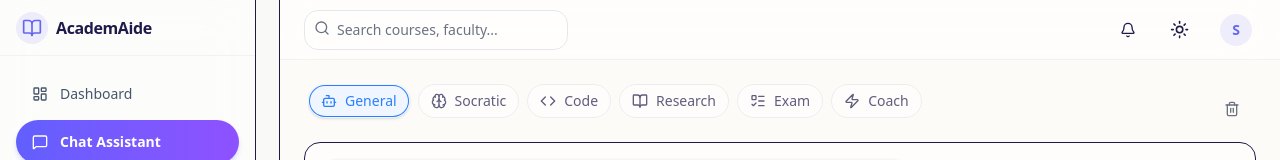
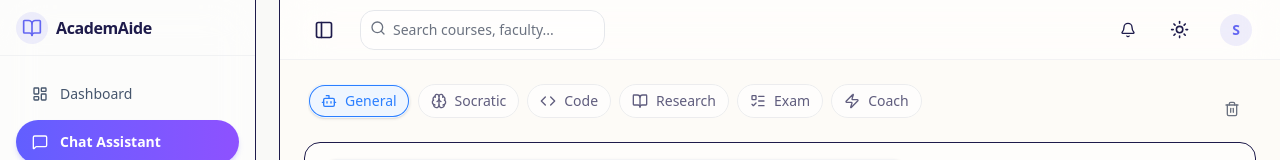
Before and after one commit to Sathvik-555/AcademAide, a Next.js app in the folder frontend/AcademAide/: page /chat in a window 1280 px wide. Shown: the top 160 px of the page. Built offline with nearby package versions, Linux system fonts and the light colour scheme.

Commit message:
add sidebar toggle

```diff
--- a/frontend/AcademAide/components/layout/Navbar.tsx
+++ b/frontend/AcademAide/components/layout/Navbar.tsx
@@ -2,12 +2,20 @@
 
 import { Button } from "@/components/ui/Button"
 import { Input } from "@/components/ui/Input"
-import { Search, Bell } from "lucide-react"
+import { Search, Bell, PanelLeft } from "lucide-react"
 import { ModeToggle } from "@/components/mode-toggle"
 
-export function Navbar() {
+interface NavbarProps {
+    onToggleSidebar?: () => void;
+}
+
+export function Navbar({ onToggleSidebar }: NavbarProps) {
     return (
         <header className="flex h-14 items-center gap-4 border-b border-gray-200/50 bg-white/50 backdrop-blur-xl dark:bg-slate-900/50 dark:border-white/10 px-4 lg:h-[60px] lg:px-6">
+            <Button variant="ghost" size="icon" className="hidden md:flex" onClick={onToggleSidebar}>
+                <PanelLeft className="h-5 w-5" />
+                <span className="sr-only">Toggle Sidebar</span>
+            </Button>
             <div className="w-full flex-1">
                 <form onSubmit={(e) => {
                     e.preventDefault()
```
